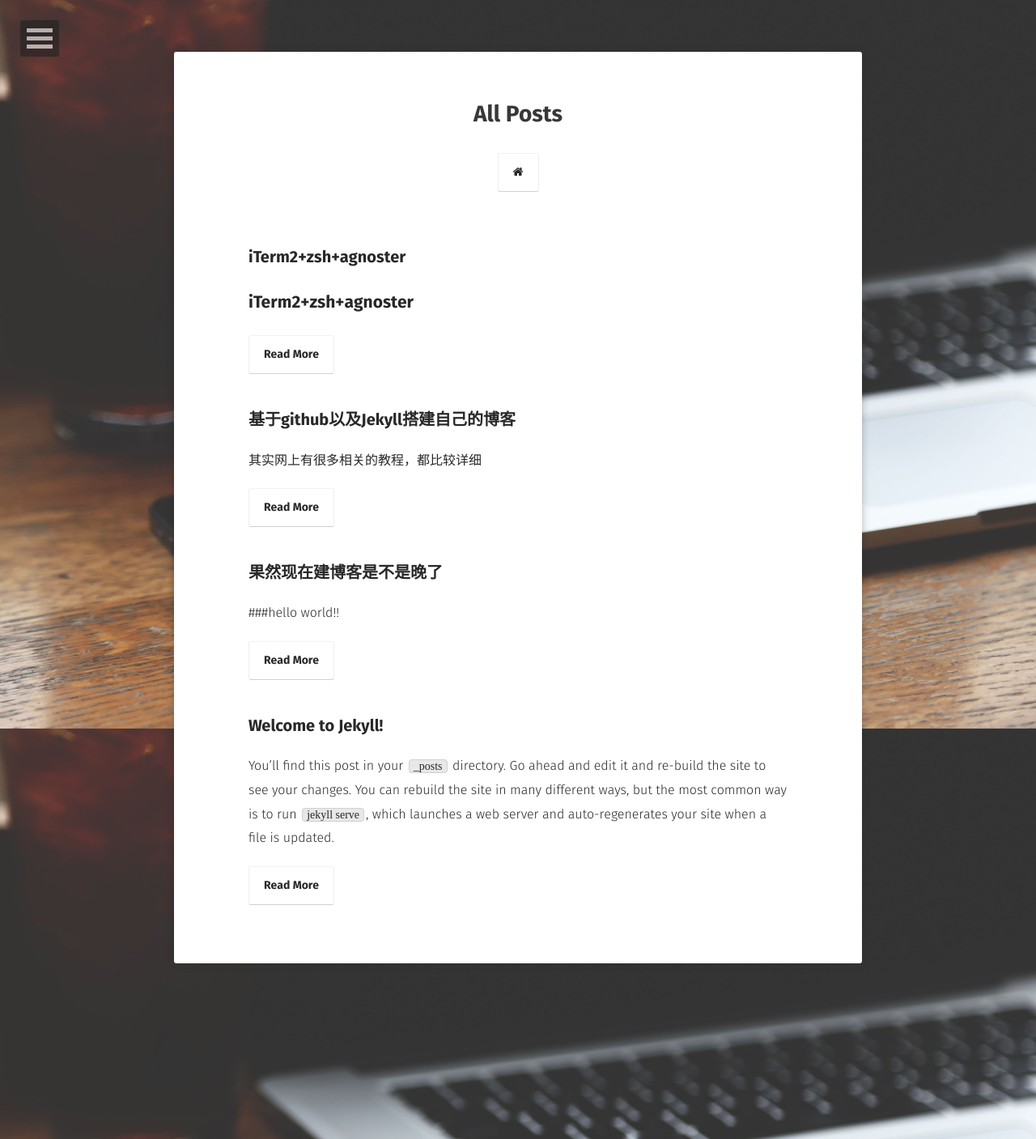
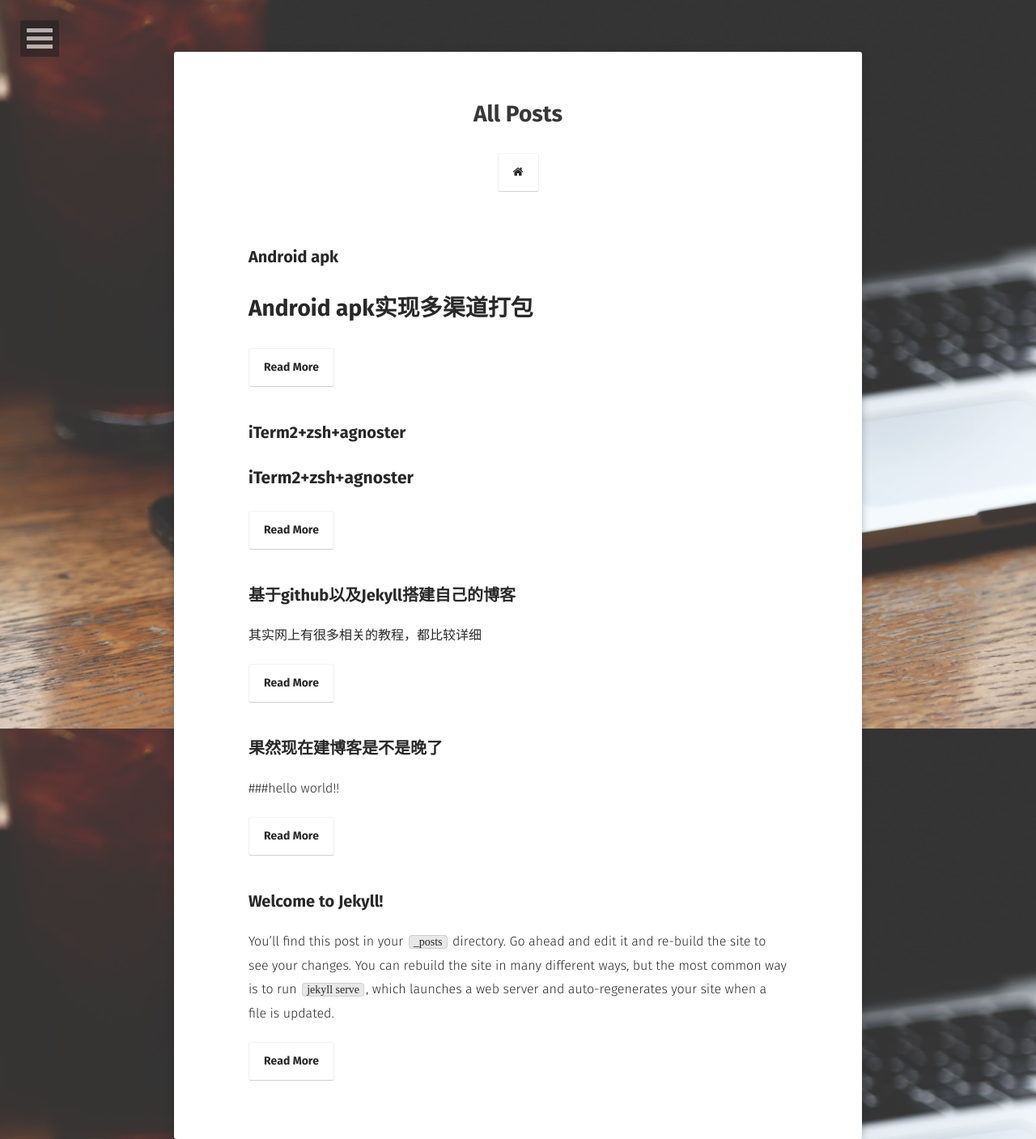
Before and after one commit to dropperY/dropperY.github.io, a Jekyll site: the page built from posts/index.md, in a window 1280 px wide. Shown: the whole page at 81% size. Built offline with Jekyll 4.4.1, drawn with Linux system fonts in a browser that asks for light colours; some web fonts are replaced; part of the change alters nothing that is shown.

Commit message:
android multi package

````diff
--- a/_config.yml
+++ b/_config.yml
@@ -9,6 +9,7 @@ background:         'assets/img/placeholder-big.jpg'
 tiled_bg:           false   # Set this true if you want to tile your background image, otherwise it will be covered
 locale:             en_US
 url:                http://droppery.github.io
+#url:                http://127.0.0.1:4000
 
 # Jekyll
 permalink:          /:title/
--- /dev/null
+++ b/_posts/2016-04-17-multi_pack.markdown
@@ -0,0 +1,70 @@
+---
+layout: post
+title:  Android apk
+date:   2016-04-17 22:20:15 +0800
+tag:	 android apk
+---
+
+
+# Android apk实现多渠道打包
+
+因为google play在国内的特殊情况，导致国内应用市场繁多。于是不可避免的出现了针对不同应用市场生成不同的包的需求，如果每次都重新编译生成一个apk的话速度很慢，这里我们简单介绍一个方法。
+
+
+## 添加配置文件
+通过配置文件来确定当前渠道，然后通过读取该文件的参赛来动态识别当前渠道。
+
+比如我们可以在`assets`下放一个`config.txt`的文件,内容如下：
+
+```
+channelid=1
+```
+
+至于如何读取该文件，并且更强渠道号的相关操作这里不做涉及
+
+最后我们假设我们的apk为`demo.apk`
+
+
+## 重打包
+
+### 步骤
+
+- 删除apk的签名
+- 删除apk中的config.txt
+- 添加新的config.txt到apk中
+- 重签名
+- zipalign
+
+### 删除签名
+
+```
+zip -d temp.apk "META-INF/*"
+```
+
+### 删除config
+
+```
+zip -d temp.apk assets/config.txt
+```
+
+### 添加新的config
+
+```
+mkdir assets
+echo "channelid=2" >> assets/config.txt
+zip -g temp.apk assets/config.txt
+rm -rf assets
+```
+
+### 重签名
+
+重签名命令如下
+
+```
+JAVA_HOME/bin/jarsigner -keystore your.keystore -storepass yourStorepass -keypass yourKeypass  -signedjar temp_signed.apk temp.apk yourAlias -verbose
+```
+
+## 好处
+
+- 无需重新编译，快速
+- 同时可以扩展，添加任意图片，音频等文件，不局限于文本
````
Also changed, not shown: _posts/2016-03-27-iterm2--zsh-agnoster.markdown (renamed from _posts/2016-02-27-iterm2--zsh-agnoster.markdown).
